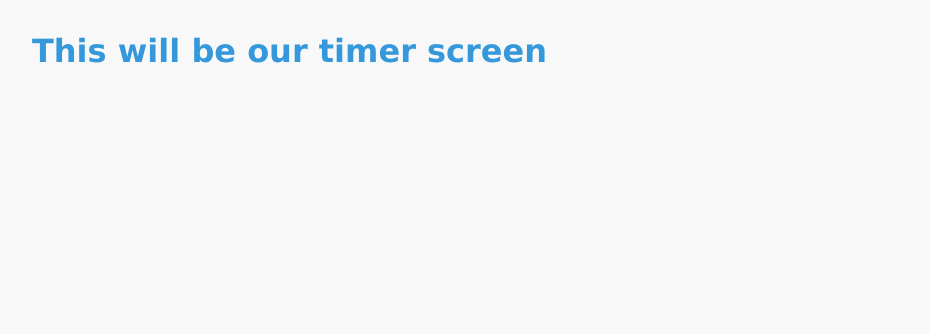
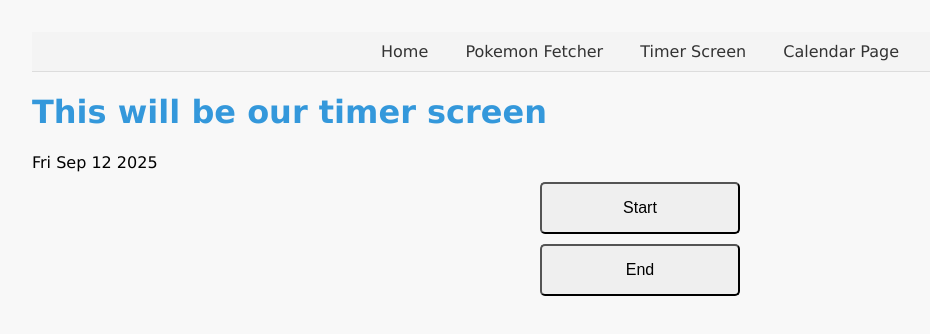
Before and after one commit to Littlewoko/AA-clocked-in, a website: page public/timer-screen.html in a window 1280 px wide. Shown: the whole page, without its empty margins (0-930 px from the left). Drawn offline with nearby package versions, Linux system fonts and the light colour scheme.

Commit message:
fixing Jacs mess

```diff
--- a/public/common.js
+++ b/public/common.js
@@ -1,4 +1,4 @@
-§$(function() {
+$(function() {
     // Load the nav bar component into #navBar
     $("#navBar").load("components/navbar.html");
 });
--- a/public/timer-screen.html
+++ b/public/timer-screen.html
@@ -11,6 +11,18 @@
     <div id="navBar"></div>
 
     <h1>This will be our timer screen</h1>
+    <span id="date-display"></span>
 
+    <div>
+        <button id = "log-start-time" class ="timer-button">Start</button>
+        <button id = "log-end-time" class ="timer-button">End</button>
+    </div>
+
+    <script>
+        document.addEventListener("DOMContentLoaded", function() {
+            displayCurrentDate();
+            timeLogging();
+        })
+    </script>
 </body>
 </html>
```
